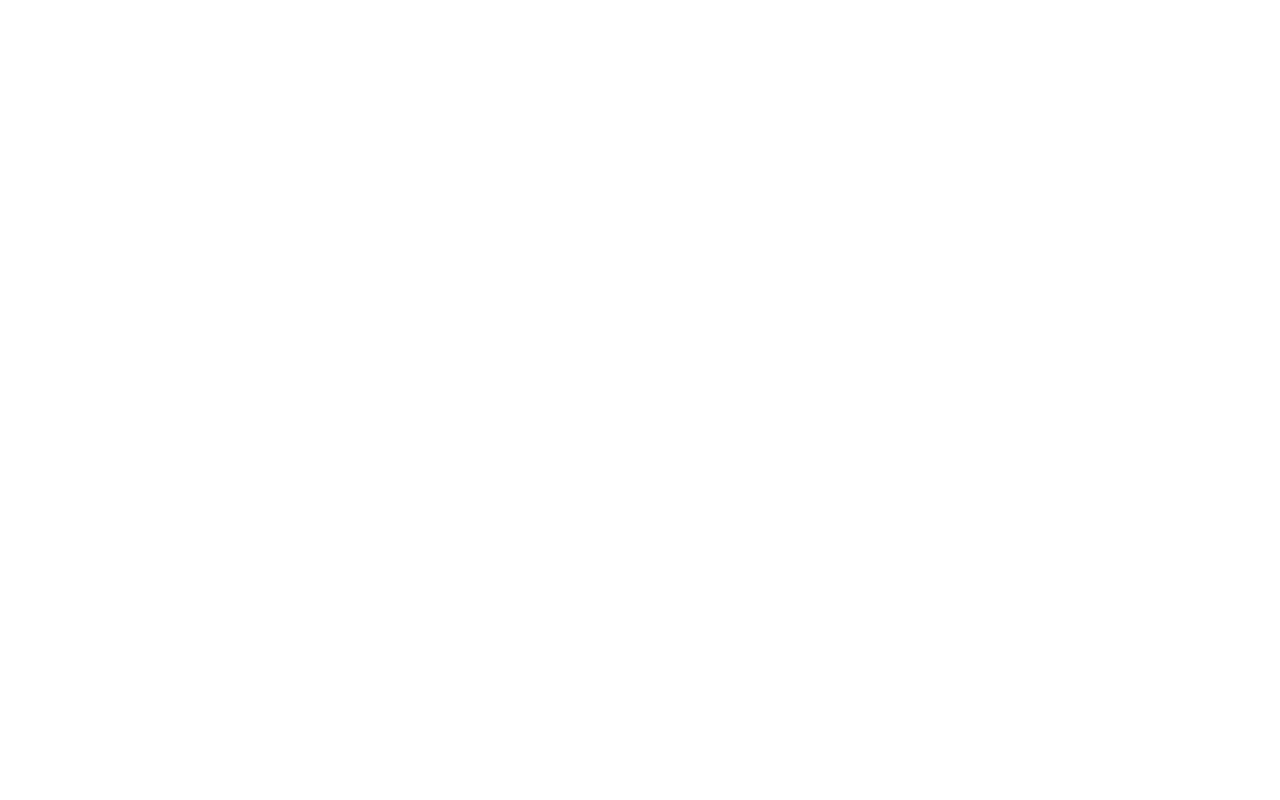
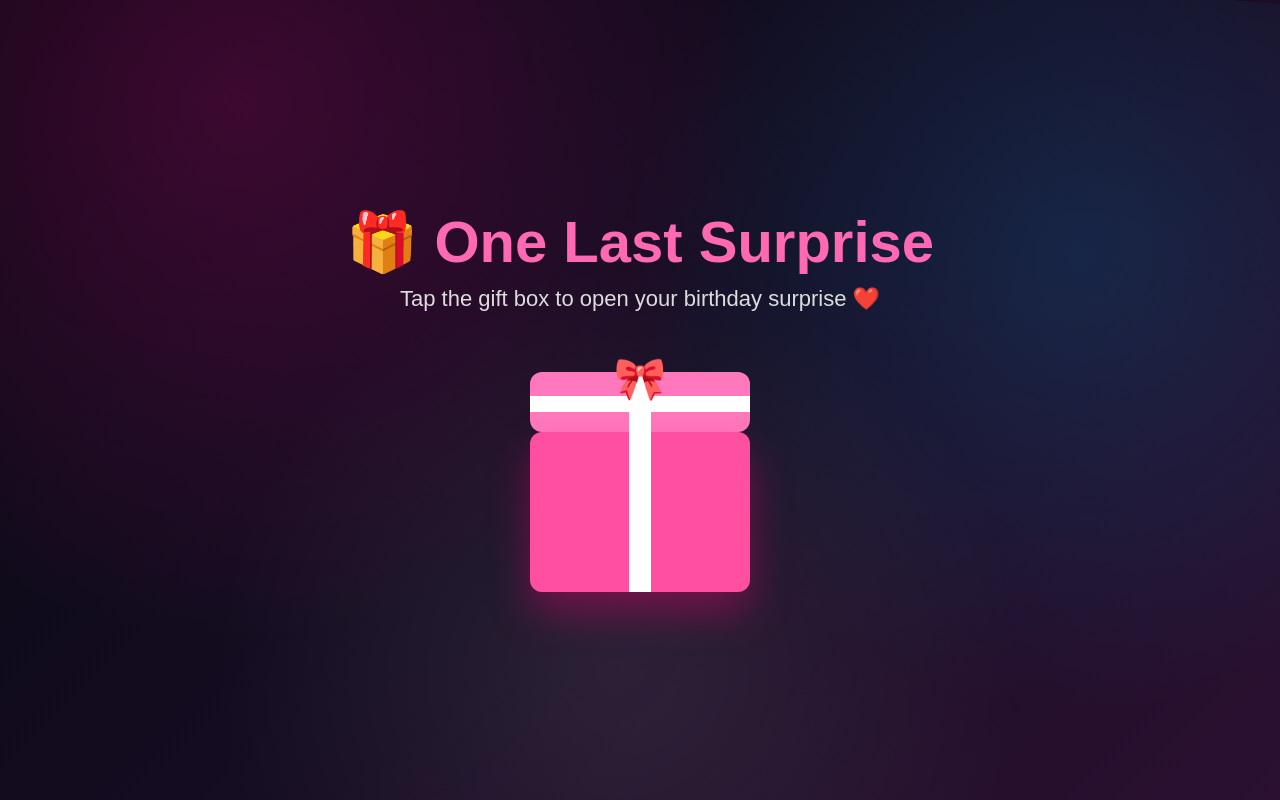
Before and after one commit to omupadhyay2501/Birthday, a plain HTML site: page surprise_part1.html in a window 1280 px wide. Drawn offline with Linux system fonts and the light colour scheme.

Commit message:
Create birthday surprise page layout
Added HTML structure and styles for a birthday surprise page with animations and a gift box.

```diff
--- a/surprise_part1.html
+++ b/surprise_part1.html
@@ -1 +1,274 @@
-<!-- surprise.html Part 1 placeholder -->
+<!DOCTYPE html>
+<html lang="en">
+
+<head>
+
+<meta charset="UTF-8">
+
+<meta name="viewport" content="width=device-width, initial-scale=1.0">
+
+<title>Birthday Surprise ❤️</title>
+
+<link rel="stylesheet" href="style.css">
+
+<style>
+
+body{
+    margin:0;
+    font-family:'Poppins',sans-serif;
+    overflow:hidden;
+    background:linear-gradient(135deg,#080811,#150d22,#2b1031);
+    color:#fff;
+}
+
+/* Background */
+
+#stars{
+    position:fixed;
+    inset:0;
+    overflow:hidden;
+    z-index:-2;
+}
+
+.star{
+    position:absolute;
+    width:3px;
+    height:3px;
+    background:white;
+    border-radius:50%;
+    animation:twinkle 2s infinite alternate;
+}
+
+@keyframes twinkle{
+    from{opacity:.2;}
+    to{opacity:1;}
+}
+
+/* Main */
+
+.container{
+    display:flex;
+    flex-direction:column;
+    justify-content:center;
+    align-items:center;
+    min-height:100vh;
+    text-align:center;
+    padding:20px;
+}
+
+h1{
+    font-size:58px;
+    color:#ff69b4;
+    margin-bottom:10px;
+}
+
+.subtitle{
+    font-size:22px;
+    color:#ddd;
+    margin-bottom:60px;
+}
+
+/* Gift Box */
+
+.gift-wrapper{
+    cursor:pointer;
+    perspective:1000px;
+}
+
+.gift{
+    position:relative;
+    width:220px;
+    height:220px;
+}
+
+.box{
+    position:absolute;
+    bottom:0;
+    width:220px;
+    height:160px;
+    background:#ff4fa2;
+    border-radius:12px;
+    box-shadow:0 20px 40px rgba(255,0,120,.35);
+}
+
+.lid{
+    position:absolute;
+    top:0;
+    width:220px;
+    height:60px;
+    background:#ff78be;
+    border-radius:12px;
+    transform-origin:bottom;
+    transition:1s;
+}
+
+.ribbon-v{
+    position:absolute;
+    left:50%;
+    transform:translateX(-50%);
+    width:22px;
+    height:220px;
+    background:#fff;
+}
+
+.ribbon-h{
+    position:absolute;
+    top:24px;
+    width:220px;
+    height:16px;
+    background:#fff;
+}
+
+.bow{
+    position:absolute;
+    top:-18px;
+    left:50%;
+    transform:translateX(-50%);
+    font-size:42px;
+}
+
+/* Hidden Content */
+
+#surpriseContent{
+    display:none;
+    margin-top:50px;
+    animation:fadeIn 1.2s ease;
+}
+
+#surpriseContent h2{
+    font-size:48px;
+    color:#ffd54f;
+    margin-bottom:20px;
+}
+
+#surpriseContent p{
+    font-size:22px;
+    max-width:850px;
+    line-height:1.8;
+}
+
+@keyframes fadeIn{
+    from{
+        opacity:0;
+        transform:translateY(30px);
+    }
+    to{
+        opacity:1;
+        transform:translateY(0);
+    }
+}
+
+/* Balloons */
+
+.balloon{
+    position:absolute;
+    bottom:-180px;
+    font-size:70px;
+    animation:floatUp linear infinite;
+}
+
+@keyframes floatUp{
+
+0%{
+transform:translateY(0);
+}
+
+100%{
+transform:translateY(-140vh);
+}
+
+}
+
+/* Back Button */
+
+.back-btn{
+
+margin-top:40px;
+
+display:inline-block;
+
+padding:16px 35px;
+
+border-radius:40px;
+
+background:#ff4fa2;
+
+color:white;
+
+text-decoration:none;
+
+font-weight:600;
+
+}
+
+</style>
+
+</head>
+
+<body>
+
+<div id="stars"></div>
+
+<div class="container">
+
+<h1>🎁 One Last Surprise</h1>
+
+<p class="subtitle">
+
+Tap the gift box to open your birthday surprise ❤️
+
+</p>
+
+<div class="gift-wrapper" id="giftWrapper">
+
+<div class="gift">
+
+<div class="lid" id="lid"></div>
+
+<div class="box"></div>
+
+<div class="ribbon-v"></div>
+
+<div class="ribbon-h"></div>
+
+<div class="bow">🎀</div>
+
+</div>
+
+</div>
+
+<div id="surpriseContent">
+
+<h2>
+
+Happy Birthday My Darling ❤️
+
+</h2>
+
+<p>
+
+Every moment with you has become a priceless memory.
+You are my happiness, my peace, my biggest blessing and
+my favourite person in this entire world.
+
+Thank you for making my life beautiful.
+
+I Love You Forever ❤️
+
+</p>
+
+<a href="index.html" class="back-btn">
+
+🏠 Back Home
+
+</a>
+
+</div>
+
+</div>
+
+<!-- JavaScript will be added in Part 3 -->
+
+</body>
+
+</html>
```
